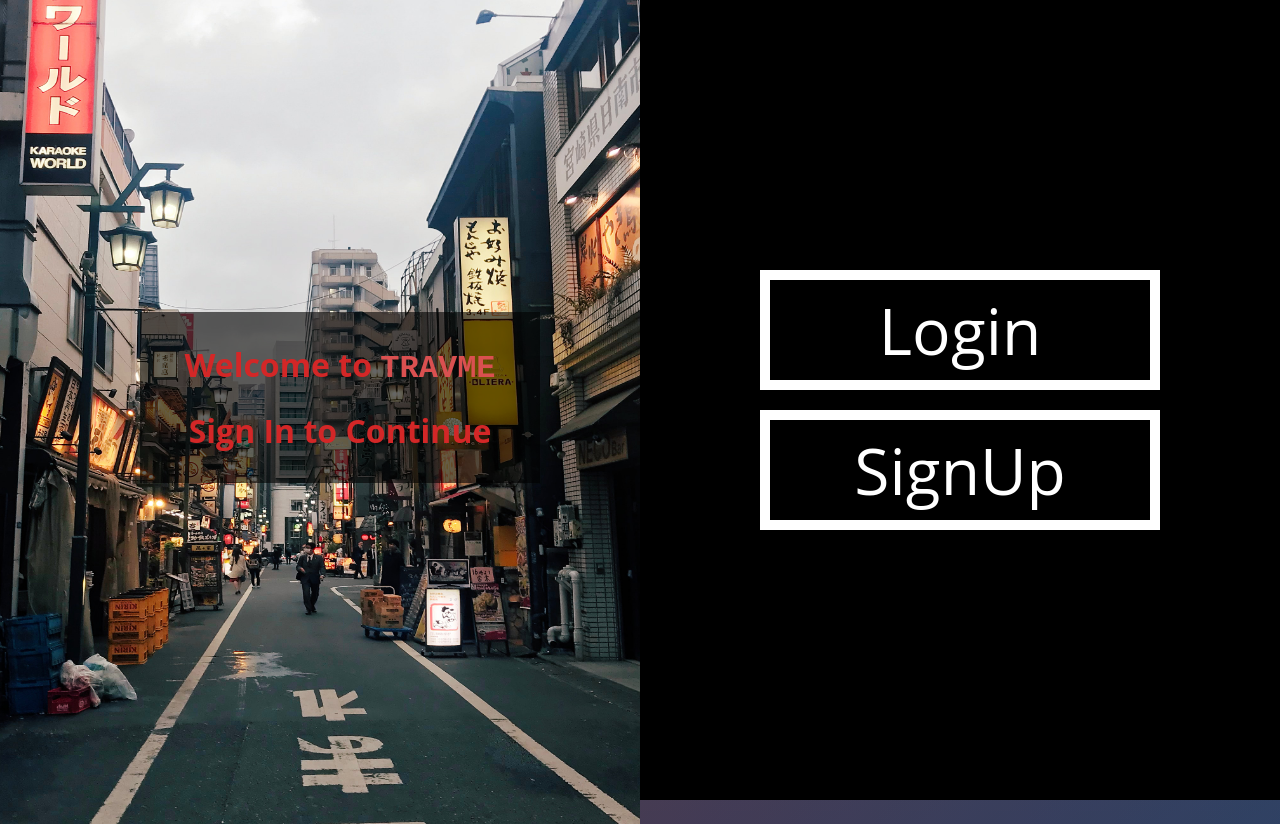
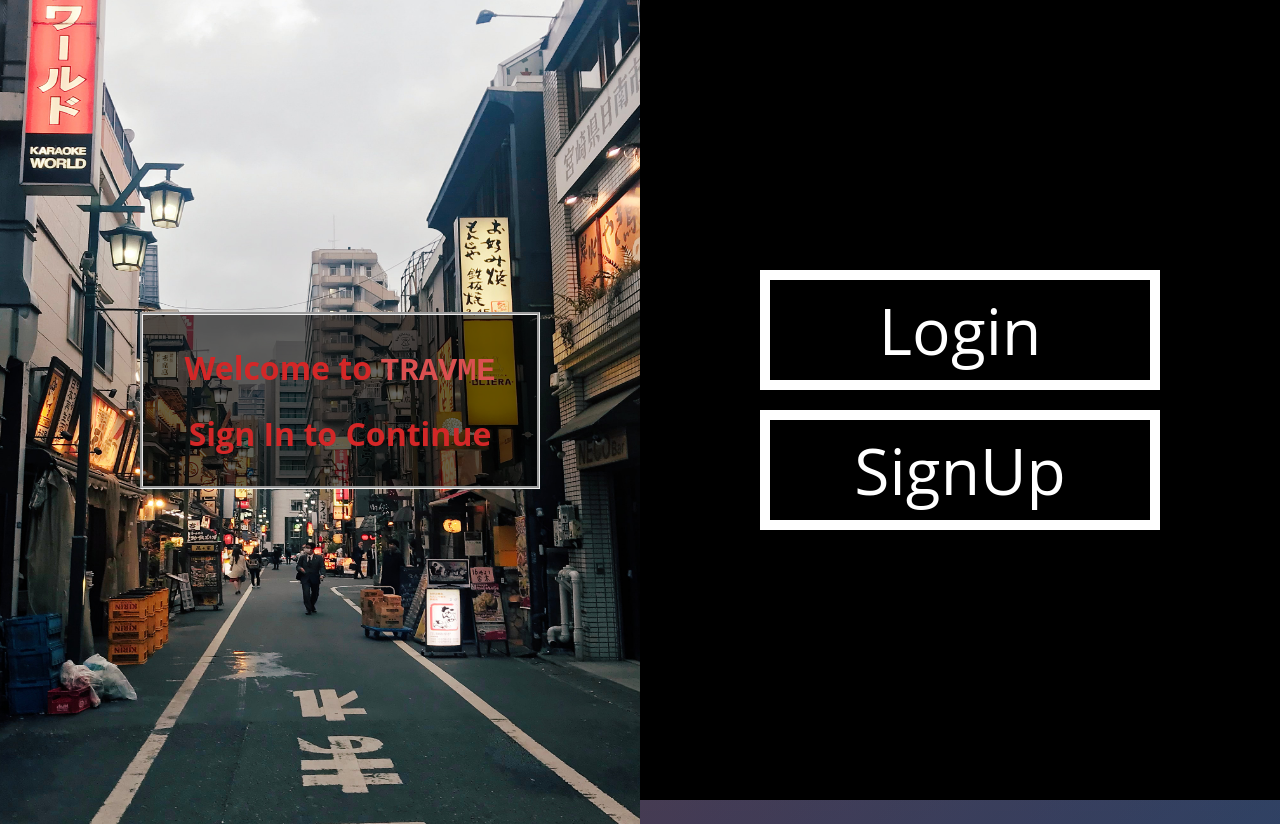
Before and after one commit to Ceddyp19/Mod5Capstone-Project-Frontend, a React (Create React App) app: page / in a window 1280 px wide. Built offline with nearby package versions, Linux system fonts and the light colour scheme.

Commit message:
added border style to welcome page

```diff
--- a/src/css/Welcome.css
+++ b/src/css/Welcome.css
@@ -91,6 +91,7 @@
   width: 400px;
   background: rgba(0, 0, 0, 0.6);
   /* opacity:70%; */
+  border-style: groove;
 }
 
 .description-box span {
```
